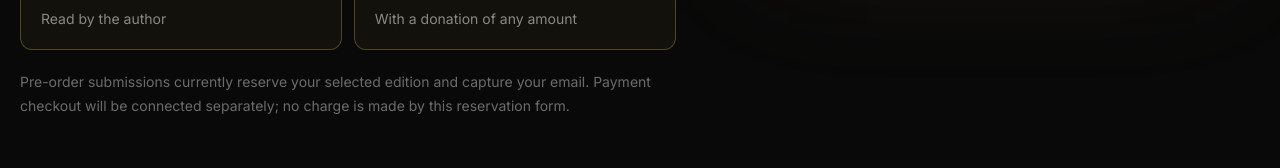
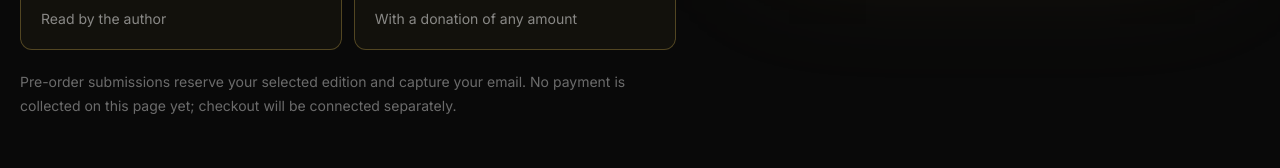
Before and after one commit to patriotnewsactivism/donmatthews-live, a Next.js app: page /american-injustice in a window 1280 px wide. Shown: the part 723-891 px from the top of the page. Built offline with nearby package versions, Linux system fonts and the light colour scheme.

Commit message:
Clarify preorder reservation language

```diff
--- a/src/app/american-injustice/page.tsx
+++ b/src/app/american-injustice/page.tsx
@@ -111,7 +111,7 @@ export default function AmericanInjusticePage() {
               ))}
             </div>
 
-            <p className="mt-5 text-sm leading-6 text-white/40">Pre-order submissions currently reserve your selected edition and capture your email. Payment checkout will be connected separately; no charge is made by this reservation form.</p>
+            <p className="mt-5 text-sm leading-6 text-white/40">Pre-order submissions reserve your selected edition and capture your email. No payment is collected on this page yet; checkout will be connected separately.</p>
           </div>
 
           <div className="relative mx-auto w-full max-w-[430px]">
```
